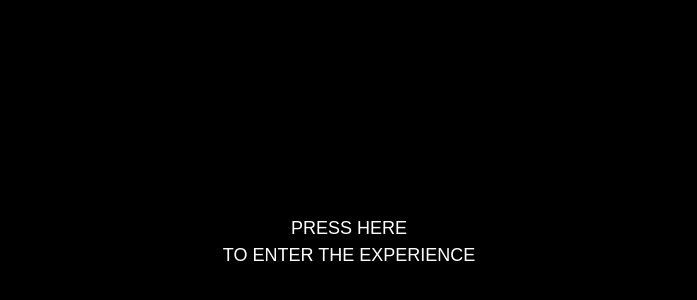
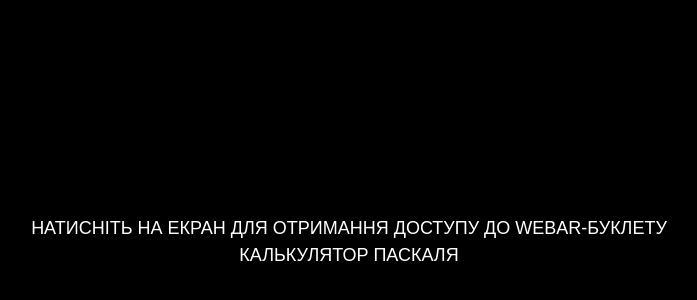
Before and after one commit to Valamer/Operation-Systems, a plain HTML site: page index.html in a window 1280 px wide. Shown: the part 158-458 px from the top of the page, without its empty margins (291-988 px from the left). Drawn offline with nearby package versions, Linux system fonts and the light colour scheme.

Commit message:
Changed by GitHub

```diff
--- a/index.html
+++ b/index.html
@@ -26,9 +26,9 @@
                 text-transform: uppercase; font-family: Arial, Helvetica, sans-serif; font-weight: 400; line-height: 1.5em; font-size: large; white-space: nowrap;
                 user-select: none; pointer-events: none;
             ">
-            Press here
+            Натисніть на екран для отримання доступу до WebAR-буклету
             <br>
-            to enter the experience
+            Калькулятор Паскаля
         </div>
     </div>
 
```
